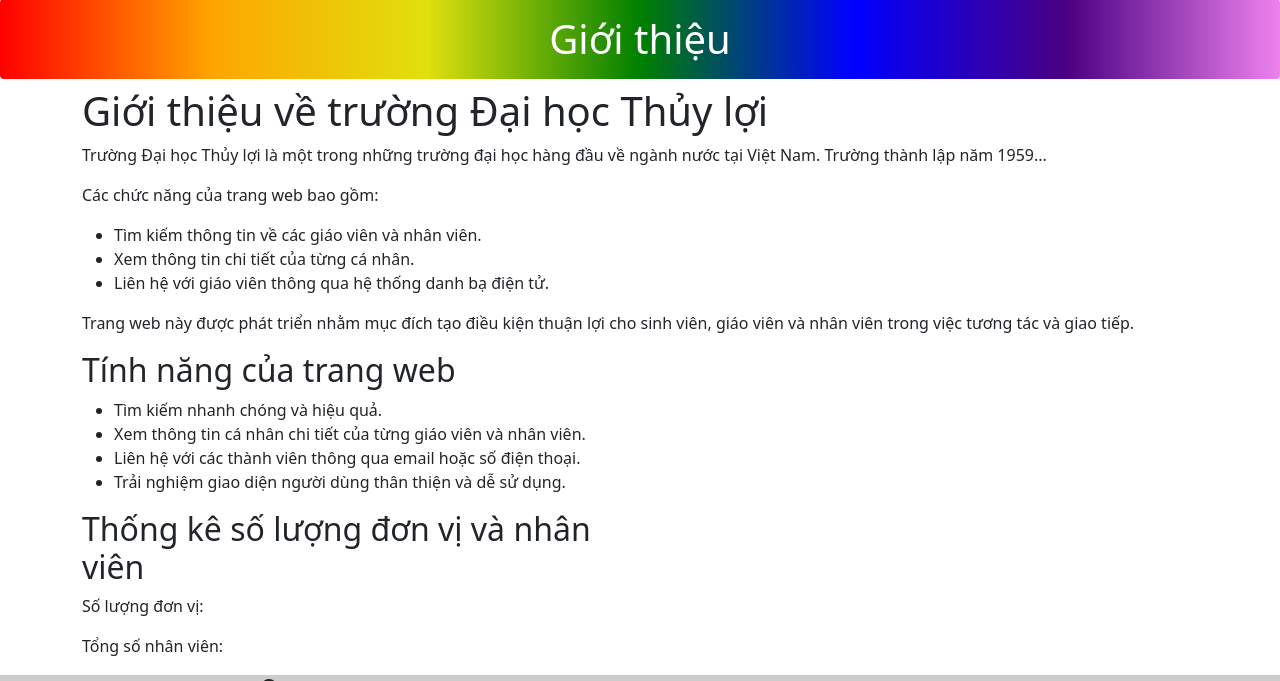
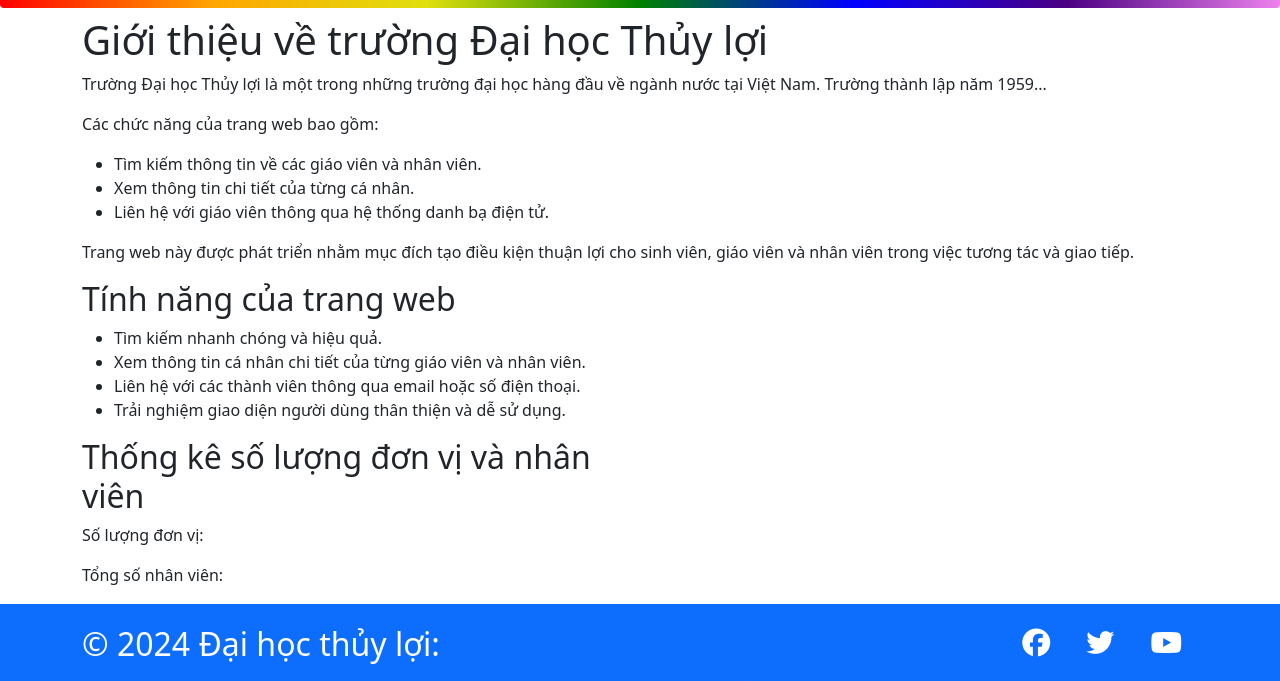
Before and after one commit to Lokey2411/electronic-directory, a PHP site: page / in a window 1280 px wide. Shown: the part 1200-1881 px from the top of the page. Run offline with PHP 8.4, Linux system fonts and the light colour scheme.

Commit message:
finish footer and userlist

```diff
--- /dev/null
+++ b/client/View/Footer.css
@@ -0,0 +1,7 @@
+.address {
+  color: #fff;
+  font-size: 20px;
+  line-height: 150%;
+  font-family: "Roboto Condensed", sans-serif;
+  margin: 0;
+}
--- a/client/View/Footer.php
+++ b/client/View/Footer.php
@@ -5,6 +5,7 @@
     <meta charset="UTF-8">
     <meta name="viewport" content="width=device-width, initial-scale=1.0">
     <title>Document</title>
+    <link rel="stylesheet" href="Footer.css">
     <link rel="stylesheet" href="https://cdnjs.cloudflare.com/ajax/libs/font-awesome/6.5.1/css/all.min.css" integrity="sha512-DTOQO9RWCH3ppGqcWaEA1BIZOC6xxalwEsw9c2QQeAIftl+Vegovlnee1c9QX4TctnWMn13TZye+giMm8e2LwA==" crossorigin="anonymous" referrerpolicy="no-referrer" />
 </head>
 
@@ -14,10 +15,31 @@
     {
         return ' <footer class="">
     <!-- Copyright -->
-    <div style="background-color: rgba(0, 0, 0, 0.2)" class="w-100">
-        <div class="container d-flex space-between" >
-            <div class ="footer-copyright text-center py-3"> © 2024 Đại học thủy lợi:</div>
-            <div><i class="fa-brands fa-facebook"></i></div>
+    <div  class="w-100 bg-primary">
+        <div class="container d-flex justify-content-between align-items-center" >
+            <div class ="footer-copyright fs-2 text-white py-3"> © 2024 Đại học thủy lợi:</div>
+            <div class="icon-container">
+            <a href="#"><i class="fa-brands fa-facebook fs-3 mx-3 text-white"></i></a>
+            <a href="#"><i class="fa-brands fa-twitter fs-3 mx-3 text-white"></i></a>
+            <a href="#"><i class="fa-brands fa-youtube fs-3 mx-3 text-white"></i></a>
+            </div>
+        </div>
+    </div>
+    <div class="w-100 bg-primary">
+        <div class="container d-flex">
+            <div class="col-md-4">
+                <img src="https://www.tlu.edu.vn/portals/0/images/upload/TLU-map.png" class="img-fluid rounded inline-block object-fit h-auto w-auto" alt="..." />
+            </div>
+            <div class="col-md-8 mx-5">
+                <div class="col-md-12">
+                    <div class="address">
+                        <div class="text-white fs-3">TRƯỜNG ĐẠI HỌC THỦY LỢI</div>
+                        <div class="text-white mt-3">Địa chỉ: 175 Tây Sơn, Đống Đa, Hà Nội</div>
+                        <div class="text-white">Điện thoại: (024) 38522201 - Fax: (024) 35633351</div>
+                        <div class="text-white">Email: phonghcth@tlu.edu.vn</div>
+                    </div>
+                </div>
+            </div>
         </div>
     </div>
     <!-- Copyright -->';
--- a/client/View/Navbar.php
+++ b/client/View/Navbar.php
@@ -4,12 +4,12 @@ function Navbar()
   return '<!-- navbar -->
   <nav class="navbar navbar-expand-lg navbar-light bg-light ">
     <div class="container-fluid">
-      <a class="navbar-brand" href="index.php"><img class="w-75 h-75" src="https://www.tlu.edu.vn/Portals/_default/skins/tluvie/images/logo.png" alt="" /></a>
+      <a class="navbar-brand" href="../index.php"><img class="w-50 h-50" src="https://www.tlu.edu.vn/Portals/_default/skins/tluvie/images/logo.png" alt="" /></a>
       <button class="navbar-toggler" type="button" data-bs-toggle="collapse" data-bs-target="#navbarSupportedContent" aria-controls="navbarSupportedContent" aria-expanded="false" aria-label="Toggle navigation">
         <span class="navbar-toggler-icon"></span>
       </button>
       <div class="collapse navbar-collapse" id="navbarSupportedContent">
-        <ul class="navbar-nav me-auto mb-2 mb-lg-0">
+        <ul class="navbar-nav me-auto mb-2 mb-lg-0 fs-6 ">
           <li class="nav-item">
             <a class="nav-link" href="#">Liên hệ</a>
           </li>
@@ -21,7 +21,7 @@ function Navbar()
               Danh sách danh bạ
             </a>
             <ul class="dropdown-menu" aria-labelledby="navbarDropdown">
-              <li><a class="dropdown-item" href="NewsAndEvents.php">Danh bạ đơn vị</a></li>
+              <li><a class="dropdown-item" href="./Pages/UserList.php">Danh bạ đơn vị</a></li>
               <li><a class="dropdown-item" href="#">Danh bạ giảng viên</a></li>
             </ul>
           </li>
--- a/client/index.php
+++ b/client/index.php
@@ -13,6 +13,7 @@ require "./Pages/Introduce.php";
   <meta charset="UTF-8" />
   <meta name="viewport" content="width=device-width, initial-scale=1.0" />
   <link href="https://cdn.jsdelivr.net/npm/bootstrap@5.0.2/dist/css/bootstrap.min.css" rel="stylesheet" integrity="sha384-EVSTQN3/azprG1Anm3QDgpJLIm9Nao0Yz1ztcQTwFspd3yD65VohhpuuCOmLASjC" crossorigin="anonymous" />
+  <link rel="stylesheet" href="View/Footer.css">
   <title>Document</title>
 </head>
 
@@ -26,7 +27,16 @@ require "./Pages/Introduce.php";
   ?>
   <!-- HighlightedList -->
   <div>
-    <div class="h1 text-center text-white px-5 py-3 rounded bgGradient">Giới thiệu</div>
+    <div class="h1 text-center text-white px-5 py-3 rounded bgGradient" style="background-image: linear-gradient(
+    to right,
+    red,
+    orange,
+    rgb(224, 224, 14),
+    green,
+    blue,
+    indigo,
+    violet
+  );">Giới thiệu</div>
     <?php
     echo Introduce();
     ?>
--- a/client/style.css
+++ /dev/null
@@ -1,12 +0,0 @@
-.bgGradient {
-  background-image: linear-gradient(
-    to right,
-    red,
-    orange,
-    rgb(224, 224, 14),
-    green,
-    blue,
-    indigo,
-    violet
-  );
-}
```
Also changed, not shown: client/Pages/UserList.php (added, +71 -0 lines).
